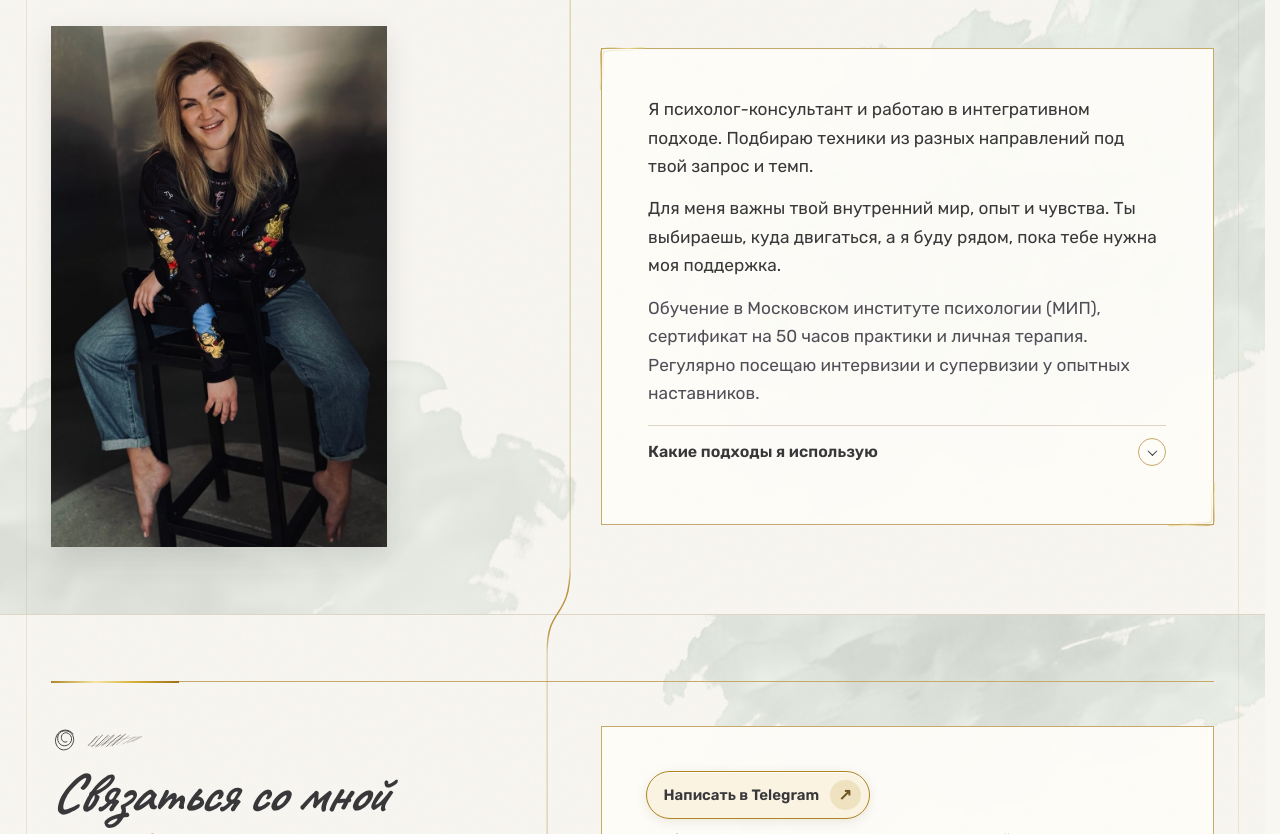
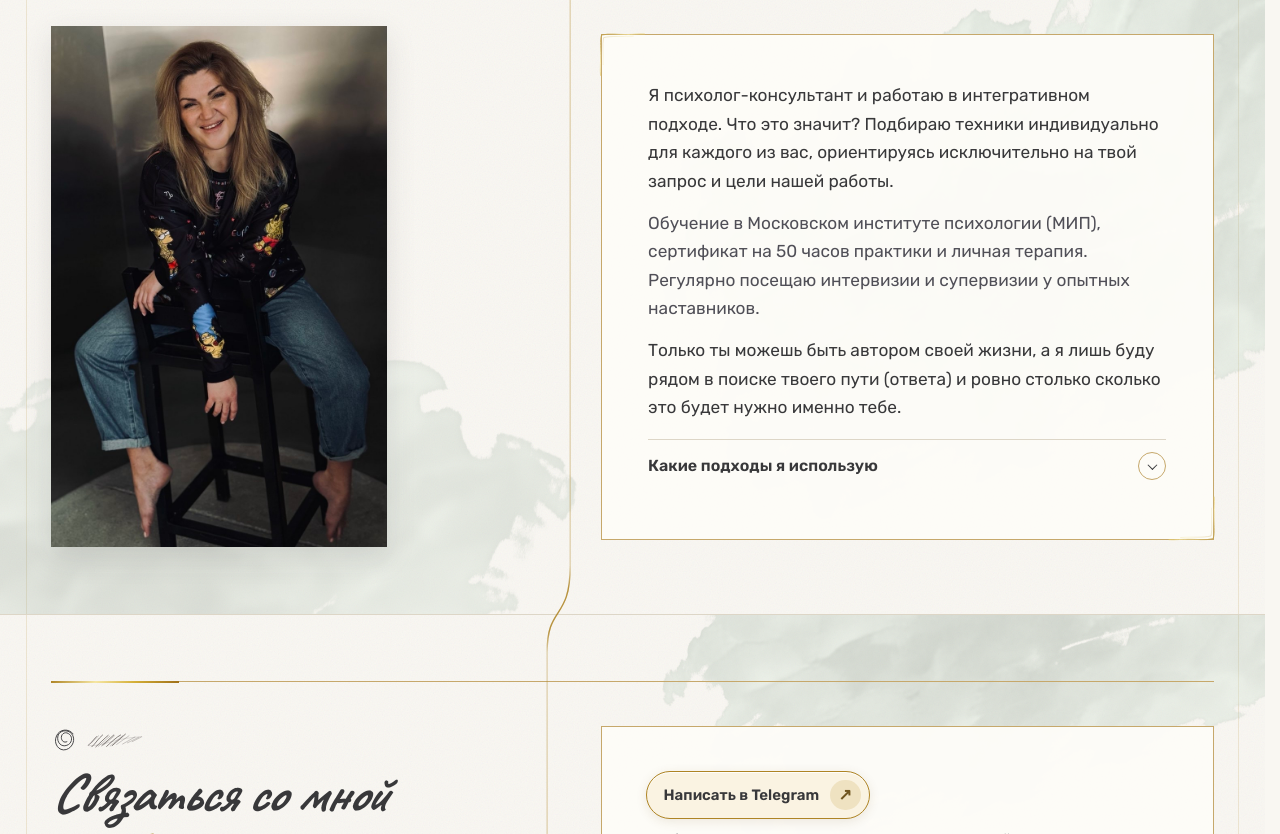
Before and after one commit to andeki444/psychologists-business-card-site, a plain HTML site: page index.html in a window 1280 px wide. Shown: the part 2887-3721 px from the top of the page. Drawn offline with Linux system fonts and the light colour scheme.

Commit message:
Update the About section wording

```diff
--- a/index.html
+++ b/index.html
@@ -231,9 +231,9 @@
             <img src="assets/polina-about-portrait.jpg?v=portraits" alt="Полина Киселёва улыбается, сидя на стуле" width="826" height="1280" loading="lazy" decoding="async">
           </figure>
           <div class="about-copy ink-frame">
-            <p>Я психолог-консультант и работаю в интегративном подходе. Подбираю техники из разных направлений под твой запрос и темп.</p>
-            <p>Для меня важны твой внутренний мир, опыт и чувства. Ты выбираешь, куда двигаться, а я буду рядом, пока тебе нужна моя поддержка.</p>
+            <p>Я психолог-консультант и работаю в интегративном подходе. Что это значит? Подбираю техники индивидуально для каждого из вас, ориентируясь исключительно на твой запрос и цели нашей работы.</p>
             <p class="about-training">Обучение в Московском институте психологии (МИП), сертификат на 50 часов практики и личная терапия. Регулярно посещаю интервизии и супервизии у опытных наставников.</p>
+            <p>Только ты можешь быть автором своей жизни, а я лишь буду рядом в поиске твоего пути (ответа) и ровно столько сколько это будет нужно именно тебе.</p>
             <details class="about-methods">
               <summary>Какие подходы я использую<span class="faq-chevron" aria-hidden="true"></span></summary>
               <ul>
```
